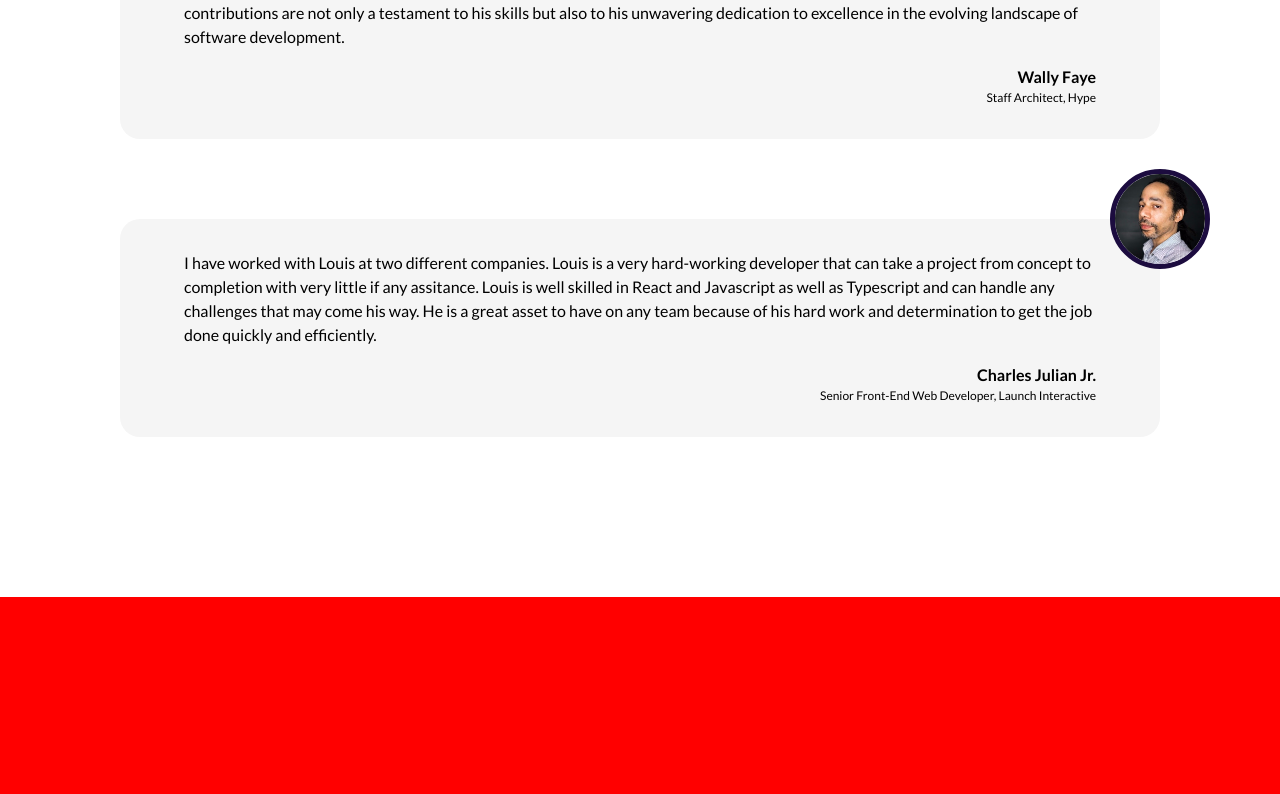
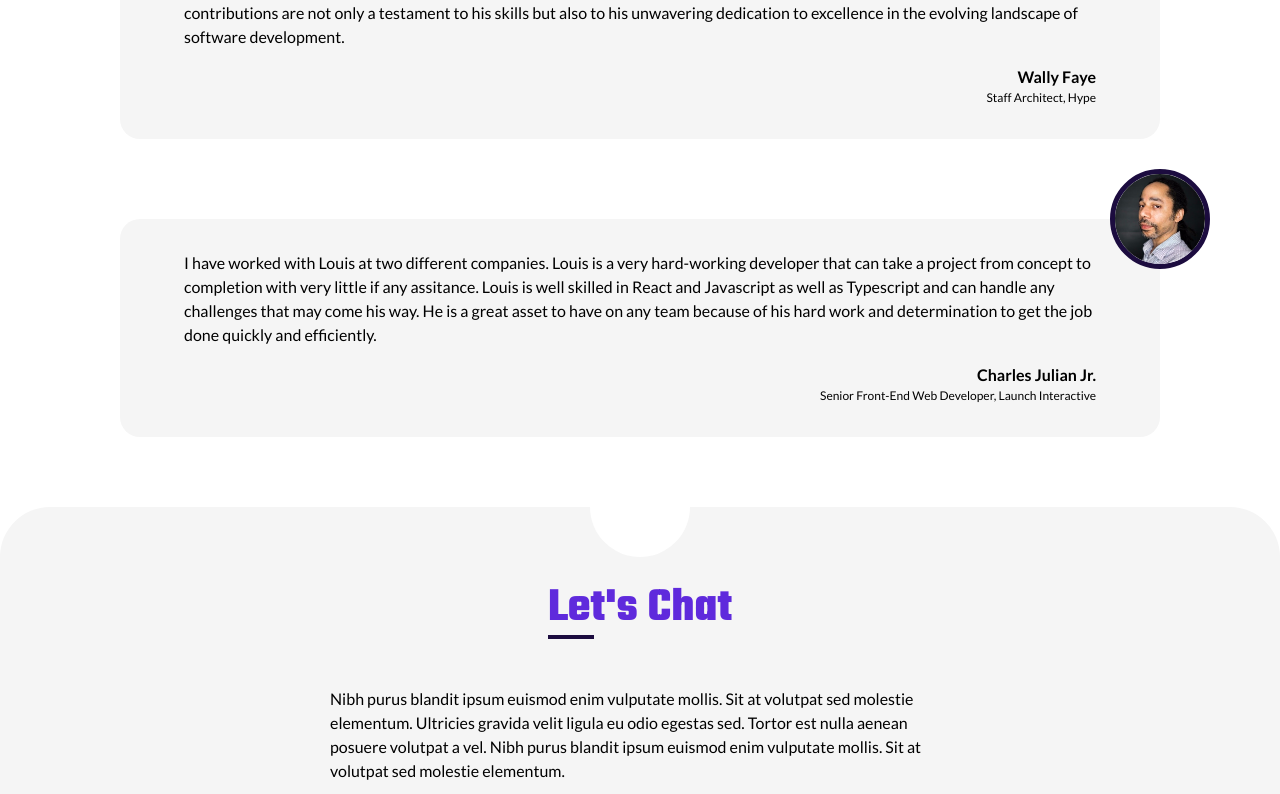
Before and after one commit to LouisAlemar/louisalemar-nextjs, a Next.js app: page / in a window 1280 px wide. Shown: the part 3508-4302 px from the top of the page. Built offline with nearby package versions, Linux system fonts and the light colour scheme.

Commit message:
contact section

```diff
--- a/src/app/page.tsx
+++ b/src/app/page.tsx
@@ -1,9 +1,6 @@
 "use client";
 import Header from '@/components/header';
-// import { motion } from "framer-motion";
-// import { BsGithub } from 'react-icons/bs';
-// import { BsLinkedin } from 'react-icons/bs';
-// import { FaHandPeace } from 'react-icons/fa';
+import { motion } from "framer-motion";
 import Services from '@/components/services/services-section';
 import { fetchData } from '@/store/all-data-slice';
 import { AppDispatch } from '@/store/store';
@@ -13,6 +10,7 @@ import '../styles/global.scss';
 import About from '@/components/about-section';
 import WorkSection from '@/components/work/work-section';
 import TestimonialsSection from '@/components/testimonials/testimonials-section';
+import Contact from '@/components/contact';
 
 
 
@@ -24,16 +22,7 @@ export default function Home() {
   }, [dispatch]);
 
   return (
-    <main>
-      <Header />
-      <Services />
-      <About />
-      <WorkSection />
-      <TestimonialsSection />
-
-    </main>
     // <motion.div
-    //   className="text-center"
     //   initial={{ opacity: 0, scale: 0.5 }}
     //   animate={{ opacity: 1, scale: 1 }}
     //   transition={{
@@ -42,22 +31,14 @@ export default function Home() {
     //     ease: [0, 0.71, 0.2, 1.01]
     //   }}
     // >
-    //   <main className="flex flex-col items-center justify-between">
-    //     <div className="h-screen flex items-center flex-col justify-center">
-    //       <div className="social-icons flex justify-center items-center w-full mb-5">
-    //         <a href="https://github.com/LouisAlemar/" target="_blank" className="pr-5">
-    //           <BsGithub className="text-5xl text-blue hover:text-green" />
-    //         </a>
-    //         <a href="https://www.linkedin.com/in/louisalemar/" target="_blank">
-    //           <BsLinkedin className="text-5xl text-green hover:text-blue" />
-    //         </a>
-    //       </div>
-
-    //       <h1 className="text-8xl text-blue font-roboto block">Hi <FaHandPeace className="align-baseline inline-block text-7xl" /></h1>
-    //       <h1 className="text-6xl text-gray font-roboto-condensed block">I&apos;m <span className="text-green">&#123;Louis&#125;</span></h1>
-    //       <h1 className="text-4xl text-gray font-roboto-condensed">A Front-End Developer!</h1>
-    //     </div>
-    //   </main>
+    <main>
+      <Header />
+      <Services />
+      <About />
+      <WorkSection />
+      <TestimonialsSection />
+      <Contact />
+    </main>
     // </motion.div>
   );
 }
--- /dev/null
+++ b/src/components/contact.tsx
@@ -0,0 +1,30 @@
+import { FaGithub } from "react-icons/fa";
+import { FaLinkedin } from "react-icons/fa";
+import { MdEmail } from "react-icons/md";
+
+import Circle from "./ui/circle";
+
+import styles from '../styles/components/Contact.module.scss'
+
+const Contact = () => {
+  return (
+    <section className={styles['contact-section']}>
+      <Circle color="white" topPosition={"-5rem"} />
+      <div className="container">
+        <div className={styles['contact-header']}>
+          <h2>Let&apos;s Chat</h2>
+        </div>
+        <div className={`grid grid-cols-1`}>
+          <p className={styles['section-description']}>Nibh purus blandit ipsum euismod enim vulputate mollis. Sit at volutpat sed molestie elementum. Ultricies gravida velit ligula eu odio egestas sed. Tortor est nulla aenean posuere volutpat a vel. Nibh purus blandit ipsum euismod enim vulputate mollis. Sit at volutpat sed molestie elementum.</p>
+          <div className={styles['social-icons-container']}>
+            <FaGithub />
+            <FaLinkedin />
+            <MdEmail />
+          </div>
+        </div>
+      </div>
+    </section>
+  )
+}
+
+export default Contact
--- /dev/null
+++ b/src/styles/components/Contact.module.scss
@@ -0,0 +1,42 @@
+@import "../variables.scss";
+
+.contact-section {
+  background-color: $gray;
+  padding: 7.2rem 0rem;
+  border-radius: 5rem;
+  transform: translateY(-42rem);
+
+  @media screen and (min-width: 768px) {
+    transform: translateY(-47rem);
+  }
+
+  h2 {
+    color: $purple-primary;
+
+    &:after {
+      border-bottom: 0.4rem solid $purple-dark;
+    }
+  }
+
+  svg {
+    font-size: 4.8rem;
+    fill: $purple-dark;
+  }
+}
+
+.contact-header {
+  display: flex;
+  justify-content: center;
+}
+
+.section-description {
+  max-width: 62rem;
+  margin: 0 auto 3.2rem;
+}
+
+.social-icons-container {
+  display: flex;
+  align-items: center;
+  justify-content: center;
+  column-gap: 4rem;
+}
--- a/src/styles/components/testimonials/Testimonials.module.scss
+++ b/src/styles/components/testimonials/Testimonials.module.scss
@@ -2,12 +2,13 @@
 
 .testimonials-section {
   background-color: $white;
-  padding: 13rem 0rem 8rem;
+  padding: 13rem 0rem 19rem;
   transform: translateY(-32rem);
   z-index: -1;
 
   @media screen and (min-width: 768px) {
     transform: translateY(-42rem);
+    padding-bottom: 4rem;
   }
 
   h2 {
--- a/src/styles/global.scss
+++ b/src/styles/global.scss
@@ -14,7 +14,7 @@
 
 html {
   font-size: 62.5%;
-  background-color: red;
+  background-color: $purple-primary;
 }
 
 body {
```
